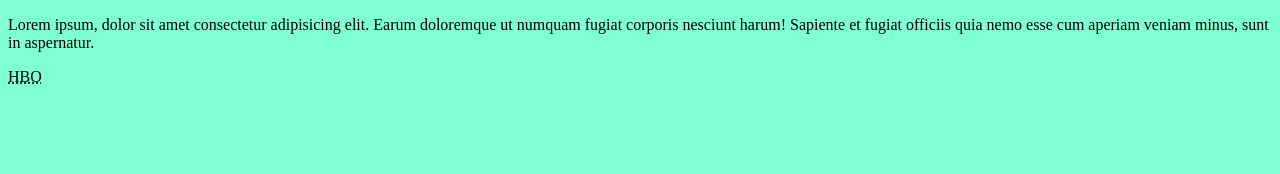
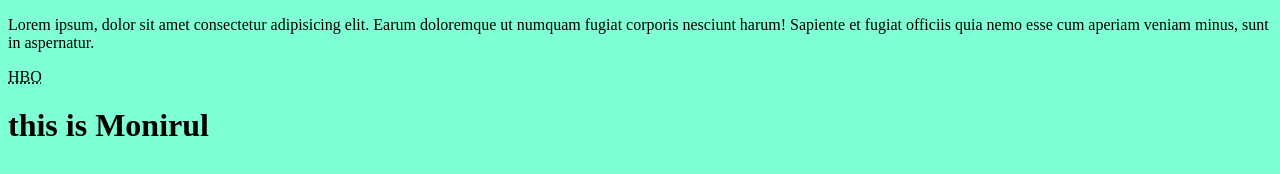
Before and after one commit to monir3355/second-website, a plain HTML site: page index.html in a window 1280 px wide. Drawn offline with Linux system fonts and the light colour scheme.

Commit message:
Update index.html

```diff
--- a/index.html
+++ b/index.html
@@ -10,6 +10,7 @@
 <body>
     <p>Lorem ipsum, dolor sit amet consectetur adipisicing elit. Earum doloremque ut numquam fugiat corporis nesciunt harum! Sapiente et fugiat officiis quia nemo esse cum aperiam veniam minus, sunt in aspernatur.</p>
     <abbr title="Habbit Board Organiaed">HBO</abbr>
+    <h1>this is Monirul</h1>
 
 
 
```
